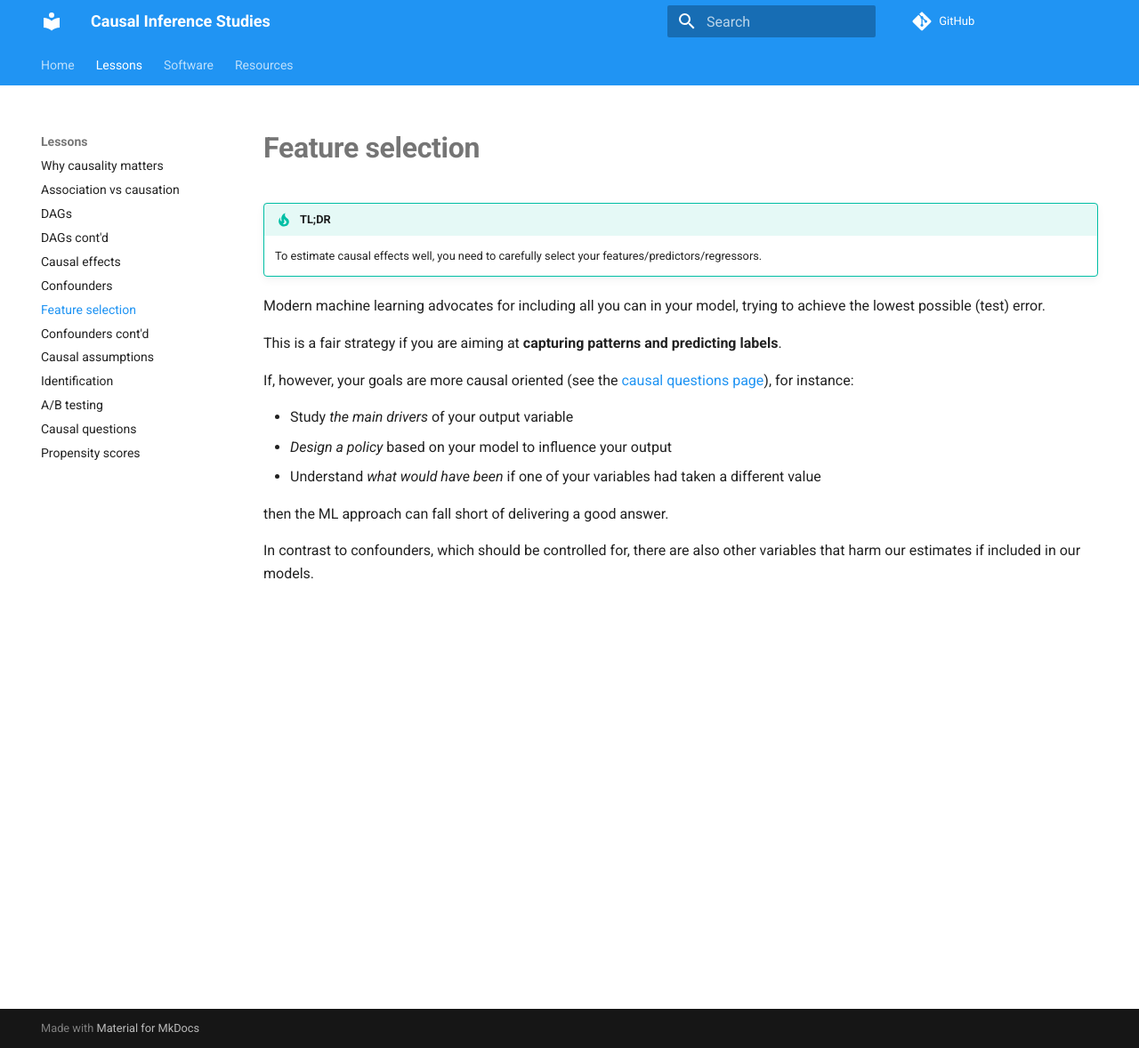
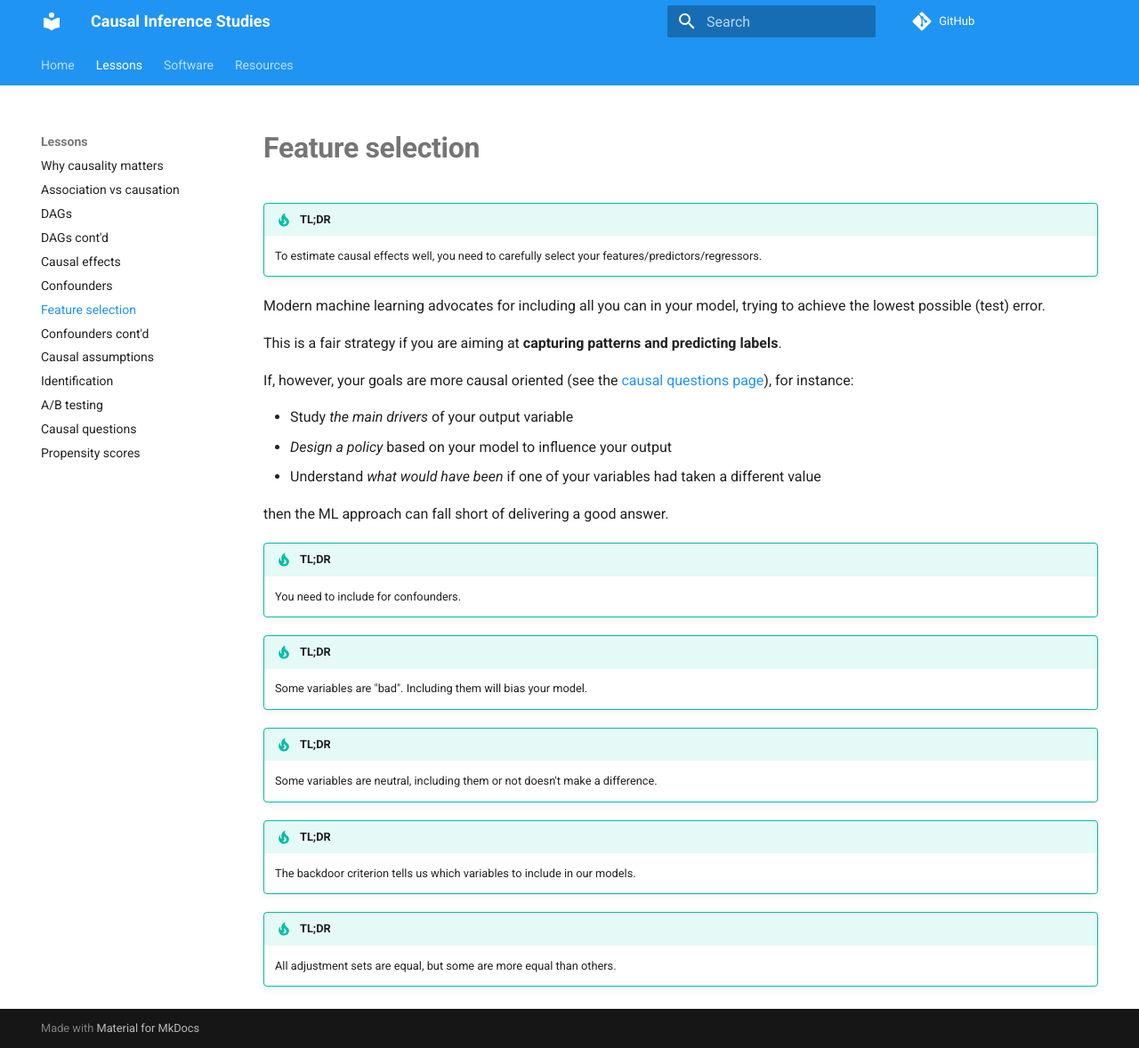
Before and after one commit to emilioMaddalena/causal-inference-studies, an MkDocs documentation site: the page built from material/feature_selection.md, in a window 1280 px wide and 1178 px high. Shown: the whole window at 89% size. Built offline with MkDocs 1.6.1 and Material for MkDocs 9.7.7, drawn with Linux system fonts in a browser that asks for light colours; comment, search, counter and statistics services are not loaded.

Commit message:
Add new TL;DRs

```diff
--- a/material/feature_selection.md
+++ b/material/feature_selection.md
@@ -16,4 +16,22 @@ If, however, your goals are more causal oriented (see the [causal questions page
 
 then the ML approach can fall short of delivering a good answer.
 
-In contrast to confounders, which should be controlled for, there are also other variables that harm our estimates if included in our models.
+<a id="TLDR-the-good-and-the-bad"></a>
+!!! tip "TL;DR"
+    You need to include for confounders.
+
+<a id="TLDR-the-good-and-the-bad"></a>
+!!! tip "TL;DR"
+    Some variables are "bad". Including them will bias your model.
+
+<a id="TLDR-the-good-and-the-bad"></a>
+!!! tip "TL;DR"
+    Some variables are neutral, including them or not doesn't make a difference.
+
+<a id="TLDR-the-good-and-the-bad"></a>
+!!! tip "TL;DR"
+    The backdoor criterion tells us which variables to include in our models.
+
+<a id="TLDR-the-good-and-the-bad"></a>
+!!! tip "TL;DR"
+    All adjustment sets are equal, but some are more equal than others.
```
